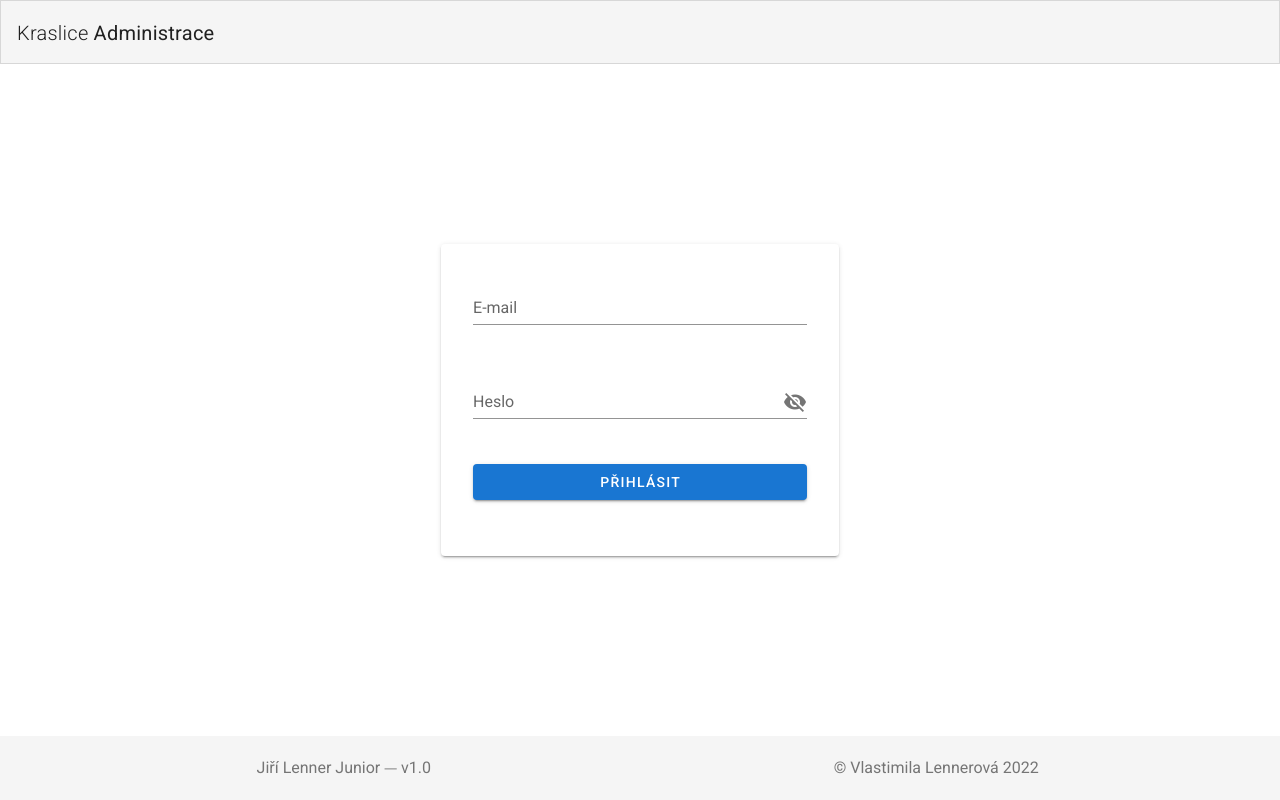
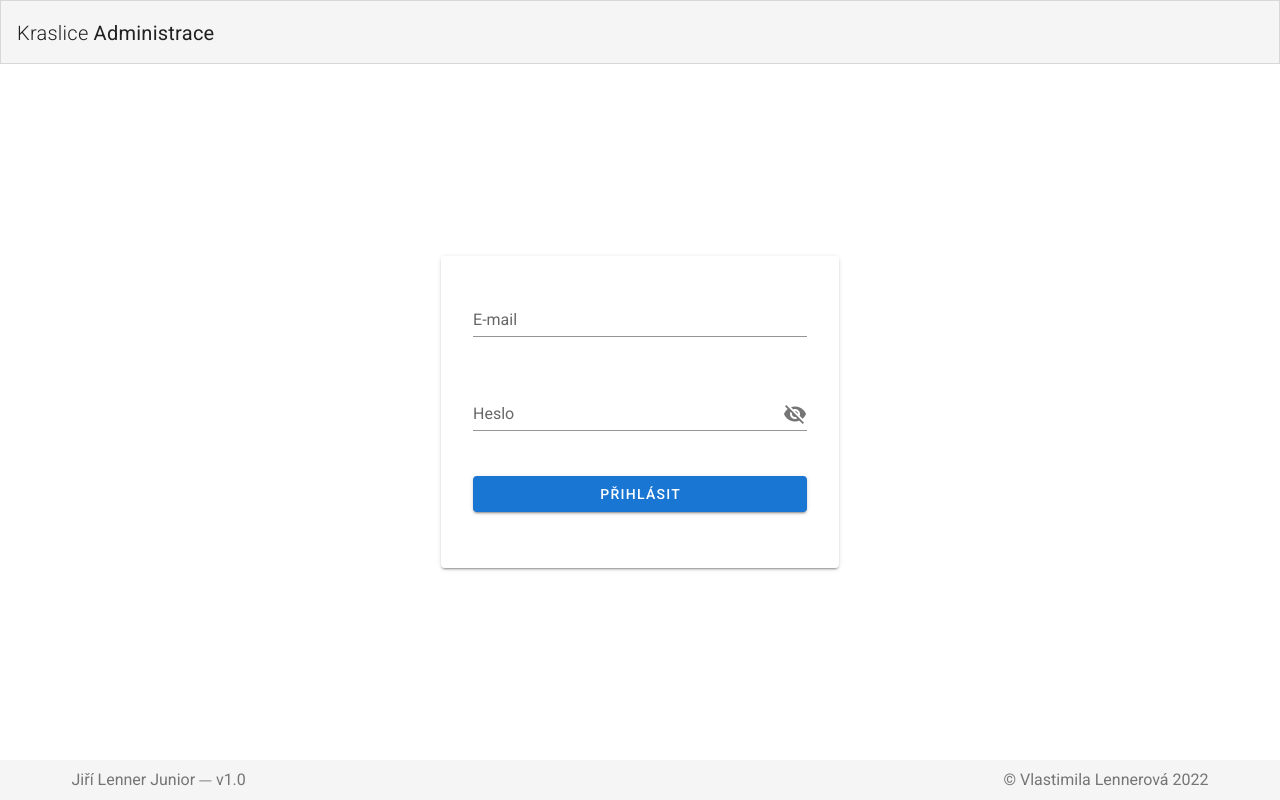
Before and after one commit to Jiri-Lenner/project_vejce_administration, a Vue app: page /login in a window 1280 px wide. Built offline with nearby package versions, Linux system fonts and the light colour scheme.

Commit message:
fixed footer

```diff
--- a/src/App.vue
+++ b/src/App.vue
@@ -84,24 +84,19 @@
 				</v-list-item-group>
 			</v-list>
 		</v-navigation-drawer>
-		<v-main>
+		<v-main class="pb-sm-">
 			<v-container fill-height align-start>
 				<router-view />
 			</v-container>
 		</v-main>
-		<v-footer inset padless d-flex>
-			<v-container>
+		<v-footer app inset absolute padless>
+			<v-container class="px-6">
 				<v-row justify="center">
 					<v-col
 						cols="12"
-						class="col-md-6 col-sm-12 col-xs-12"
-						style="
-							display: flex !important;
-							justify-content: center !important;
-						"
+						class="col-md-6 col-sm-6 col-xs-12 pa-0"
 						><p
-							class="ma-0 pa-2 px-3 grey--text text--darken-1"
-							style="display: inline"
+							class="ma-0 pa-2 px-3 grey--text text--darken-1 text-center text-md-left text-sm-left"
 						>
 							Jiří Lenner Junior ⏤ v1.0
 						</p></v-col
@@ -109,15 +104,10 @@
 
 					<v-col
 						cols="12"
-						class="col-md-6 col-sm-12 col-xs-12"
-						style="
-							display: flex !important;
-							justify-content: center !important;
-						"
+						class="col-md-6 col-sm-6 col-xs-12 pa-0"
 					>
 						<p
-							class="ma-0 pa-2 px-3 grey--text text--darken-1"
-							style="display: inline"
+							class="ma-0 pa-2 px-3 grey--text text--darken-1 text-center text-md-right text-sm-right"
 						>
 							© Vlastimila Lennerová 2022
 						</p></v-col
--- a/src/views/Login.vue
+++ b/src/views/Login.vue
@@ -100,6 +100,7 @@ export default {
 	methods: {
 		// TODO learn about refresh token access token (two token relation administration)
 		// FIX footer
+		// make přihlasit se on enter
 
 		async signIn() {
 			const validation = this.$refs.form.validate();
--- a/src/views/Users.vue
+++ b/src/views/Users.vue
@@ -1,18 +1,29 @@
 <template>
 	<v-container align-start justify-start>
 		<v-row>
-			<v-col class="col-md-4 col-sm-6">
+			<v-col
+				class="col-lg-4 col-md-6 col-sm-12"
+				v-for="n of 25"
+				:key="n"
+			>
 				<v-card class="pa-4">
 					<v-card-title>Bob</v-card-title>
 					<v-card-subtitle>Admin</v-card-subtitle>
 					<v-card-actions>
-						<v-btn color="primary"
-							>Upravit</v-btn
+						<v-btn color="primary">
+							<v-icon left>
+								mdi-pencil
+							</v-icon>
+							Upravit</v-btn
 						>
 						<v-btn
 							dark
 							class="red accent-2 ml-4"
-							>Odstranit</v-btn
+						>
+							<v-icon left
+								>mdi-trash-can</v-icon
+							>
+							Odstranit</v-btn
 						>
 					</v-card-actions>
 				</v-card>
```
